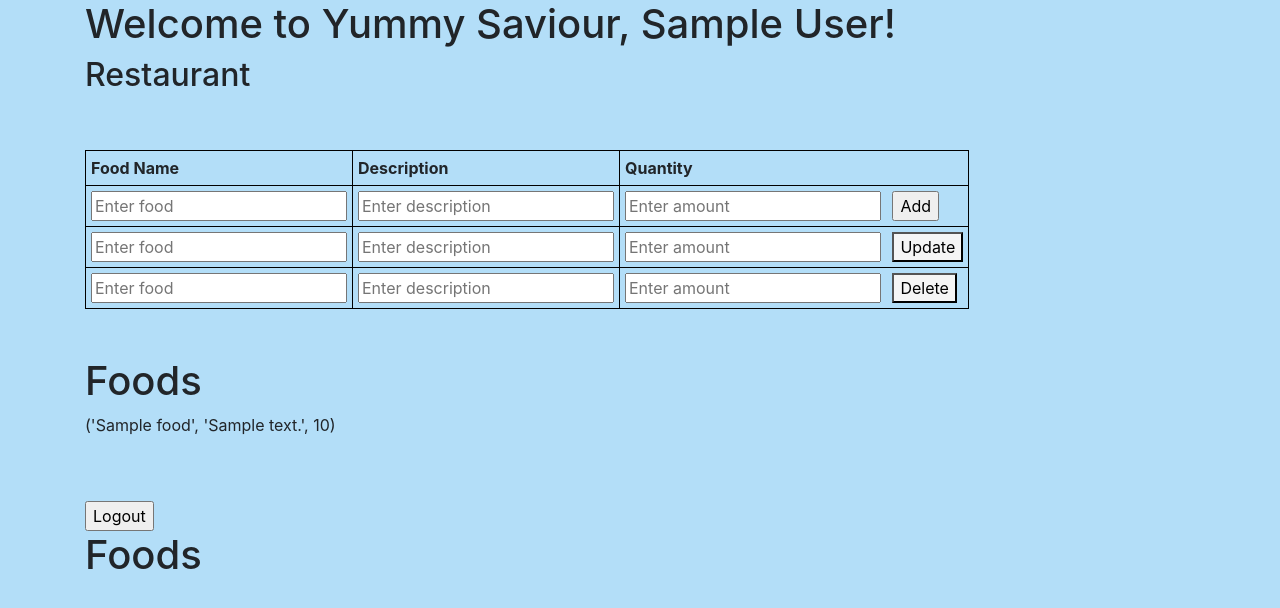
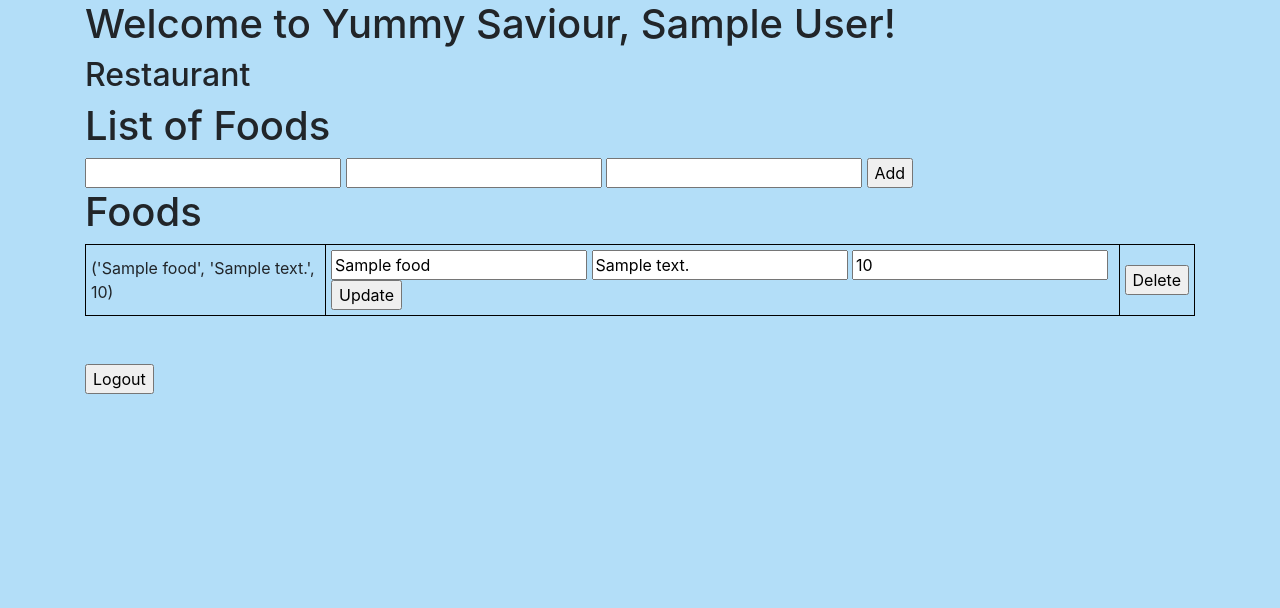
Before and after one commit to chinita226/agile-development-project, a Flask app: a page that uses website/templates/restaurant.html in a window 1280 px wide. Shown: the part 55-663 px from the top of the page. Run offline with Flask 2, Linux system fonts and the light colour scheme; a user stored in the database is signed in; tables that the repository leaves empty hold one stand-in row (values such as "Sample post"); lists and menus that the app fills with data are empty; some libraries are stand-ins or nearby versions.

Commit message:
fixing update

```diff
--- a/website/models.py
+++ b/website/models.py
@@ -18,6 +18,5 @@ class Food(db.Model):
     quantity= db.Column(db.Integer())
     users_id = db.Column(db.Integer, db.ForeignKey('user.id'))
 
-
     def repr(self):
         return "<food_name: {}>".format(self.food_name)
--- a/website/templates/restaurant.html
+++ b/website/templates/restaurant.html
@@ -63,46 +63,48 @@
     <body>
 
 
-    <div class="dropdown">
-      <br><br>
-      <table style="width:100%">
+      <h1>List of Foods</h1>
+    <form method="POST">
+      <input type="text" name="food_name">
+      <input type="text" name="description">
+      <input type="text" name="quantity">
+      <input type="submit" value="Add">
+    </form>
+
+    <h1>Foods</h1>
+    <table>
+      {% for food in food %}
         <tr>
-          <th>Food Name</th>
-          <th>Description</th>
-          <th>Quantity</th>
+          <td>
+            {{food.food_name, food.description, food.quantity}}
+          </td>
+          <td>
+            <form method="POST" action="./update" style="display: inline">
+              <input type="hidden" value="{{food.food_name}}" name="oldname">
+              <input type="text" value="{{food.food_name}}" name="newname">
+              <input type="hidden" value="{{food.description}}" name="olddescription">
+              <input type="text" value="{{food.description}}" name="newdescription">
+              <input type="hidden" value="{{food.quantity}}" name="oldquantity">
+              <input type="text" value="{{food.quantity}}" name="newquantity">
+              <input type="submit" value="Update">
+            </form>
+          </td>
+          <td>
+            <form method="POST" action="./delete" style="display: inline">
+              <input type="hidden" value="{{food.food_name}}" name="food_name">
+              <input type="hidden" value="{{food.description}}" name="description">
+              <input type="hidden" value="{{food.quantity}}" name="quantity">
+              <input type="submit" value="Delete">
+            </form>
+          </td>
         </tr>
-        <tr>
-          <th><input type="text" id="food_name" name="food_name" placeholder="Enter food"></th>
-          <th><input type="text" id="description" name="description" placeholder="Enter description"></th>
-          <th><input type="number" id="quantity" name="quantity" placeholder="Enter amount">&nbsp;&nbsp;&nbsp;<input type="submit" value="Add"></th>
-        </tr>
-          <tr>
-            <th><input type="text" id="food_name" name="food_name[]" placeholder="Enter food"></th>
-            <th><input type="text" id="description" name="description[]" placeholder="Enter description"></th>
-            <th><input type="number" id="quantity" name="quantity[]" placeholder="Enter amount">&nbsp;&nbsp;&nbsp;<button class="addbtn">Update</button></th>
-          </tr>
-            <tr>
-              <th><input type="text" id="food_name" name="food_name[]" placeholder="Enter food"></th>
-              <th><input type="text" id="description" name="description[]" placeholder="Enter description"></th>
-              <th><input type="number" id="quantity" name="quantity[]" placeholder="Enter amount">&nbsp;&nbsp;&nbsp;<button class="addbtn">Delete</button></th>
-              </tr>
-
-        </table>
-      </div>
-
+      {% endfor %}
+    </table>
     </body>
-  </form>
     </html>
 
 <form action="{{ url_for('auth.logout') }}" method="POST">
     <br><br>
-    <h1>Foods</h1>
-    {% for food in food %}
-      <p>{{food.food_name,food.description,food.quantity}}</p>
-    {% endfor %}
-    <br><br>
     <input type="submit" value="Logout">
 </form>
-
-<h1>Foods</h1>
 {% endblock %}
--- a/website/views.py
+++ b/website/views.py
@@ -20,6 +20,6 @@ def dashboard(user):
     if current_user.user_type == 'restaurant' and request.form:
         food = Food(food_name=request.form.get("food_name"),description=request.form.get("description"),quantity=request.form.get("quantity"))
         db.session.add(food)
-        db.session.commit()
+        db.session.new()
     food=Food.query.all()
     return render_template('restaurant.html', businessname=current_user.businessname, food=food)
```
